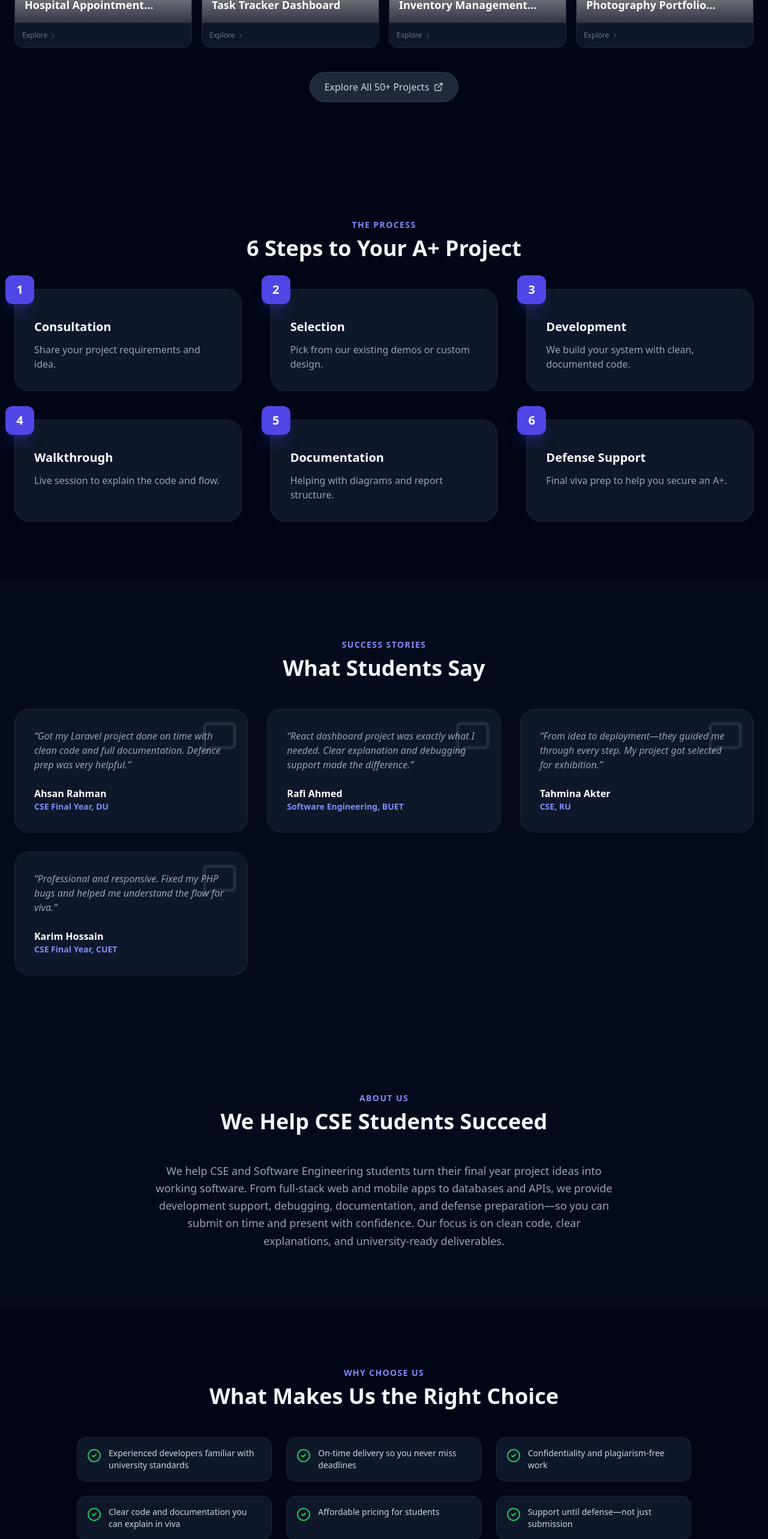
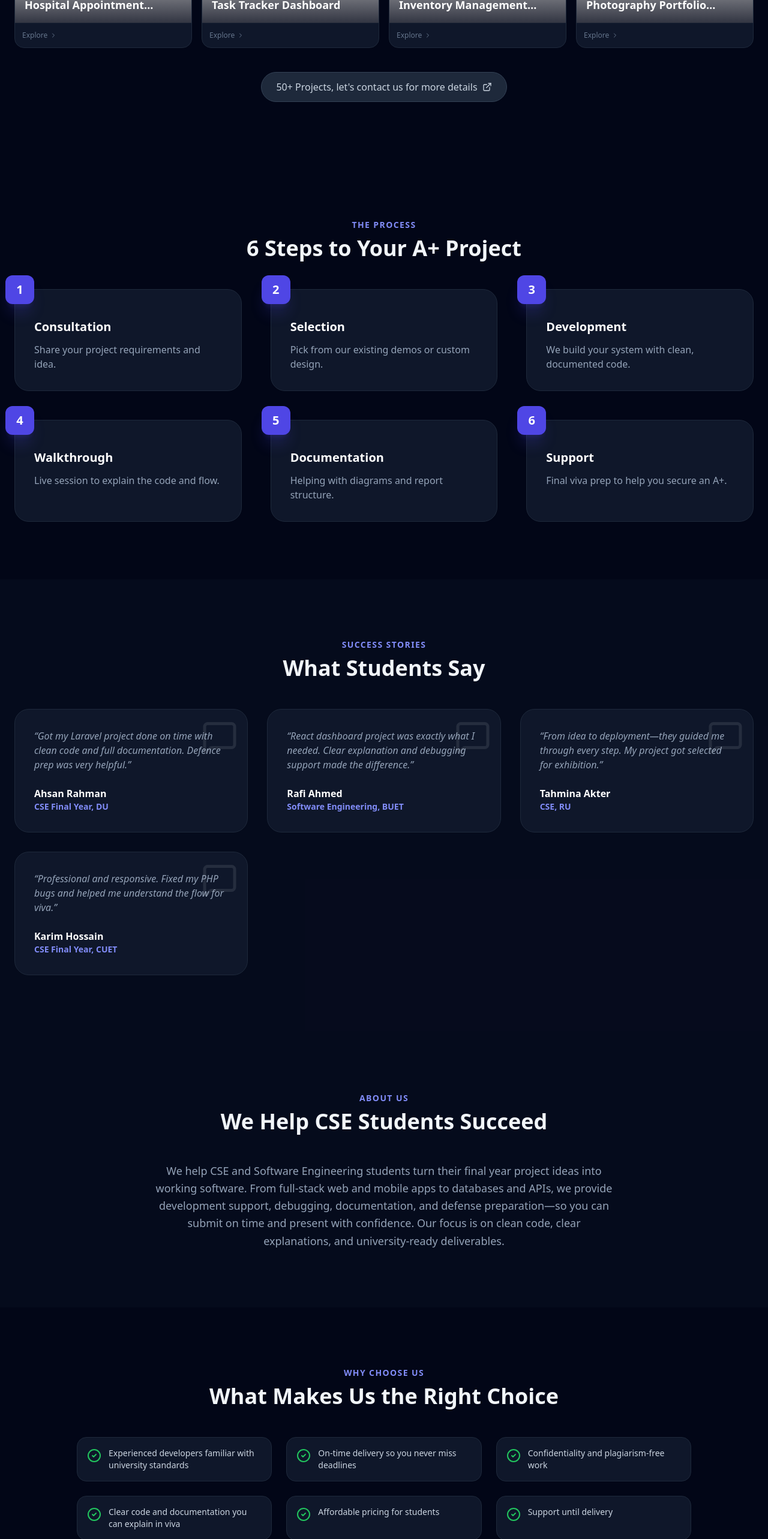
Before and after one commit to assist-project-hub/projecthub, a React (Vite) app: page / in a window 1280 px wide. Shown: the part 2600-5166 px from the top of the page at 60% size. Built offline with nearby package versions, Linux system fonts and the light colour scheme; no server answers.

Commit message:
Update contact information, modify section titles, and enhance project call-to-action

```diff
--- a/src/components/sections/Contact.jsx
+++ b/src/components/sections/Contact.jsx
@@ -74,13 +74,13 @@ export default function Contact() {
                   <div className="w-10 h-10 bg-slate-800 rounded-full flex items-center justify-center text-indigo-400">
                     <Send size={18} />
                   </div>
-                  <span>support@projecthub.edu</span>
+                  <span>assist.projecthub@gmail.com</span>
                 </div>
                 <div className="flex items-center gap-4 text-slate-300">
                   <div className="w-10 h-10 bg-slate-800 rounded-full flex items-center justify-center text-indigo-400">
                     <MessageSquare size={18} />
                   </div>
-                  <span>WhatsApp: +880 17XX-XXXXXX</span>
+                  <span>WhatsApp: +880 1959-540486</span>
                 </div>
               </div>
             </div>
--- a/src/components/sections/HowItWorks.jsx
+++ b/src/components/sections/HowItWorks.jsx
@@ -22,7 +22,7 @@ const STEPS = [
     desc: "Helping with diagrams and report structure.",
   },
   {
-    title: "Defense Support",
+    title: "Support",
     desc: "Final viva prep to help you secure an A+.",
   },
 ]
--- a/src/components/sections/Projects.jsx
+++ b/src/components/sections/Projects.jsx
@@ -145,7 +145,7 @@ export default function Projects() {
             href="#contact"
             className="inline-flex items-center gap-2 px-6 py-3 rounded-full bg-slate-800 border border-slate-700 text-slate-300 hover:text-white hover:border-indigo-500/50 hover:bg-slate-800/80 transition-all font-medium"
           >
-            Explore All 50+ Projects
+            50+ Projects, let's contact us for more details
             <ExternalLink className="w-4 h-4" />
           </a>
         </MotionDiv>
--- a/src/components/sections/WhyChooseUs.jsx
+++ b/src/components/sections/WhyChooseUs.jsx
@@ -8,7 +8,7 @@ const POINTS = [
   "Confidentiality and plagiarism-free work",
   "Clear code and documentation you can explain in viva",
   "Affordable pricing for students",
-  "Support until defense—not just submission",
+  "Support until delivery",
 ]
 
 export default function WhyChooseUs() {
```
